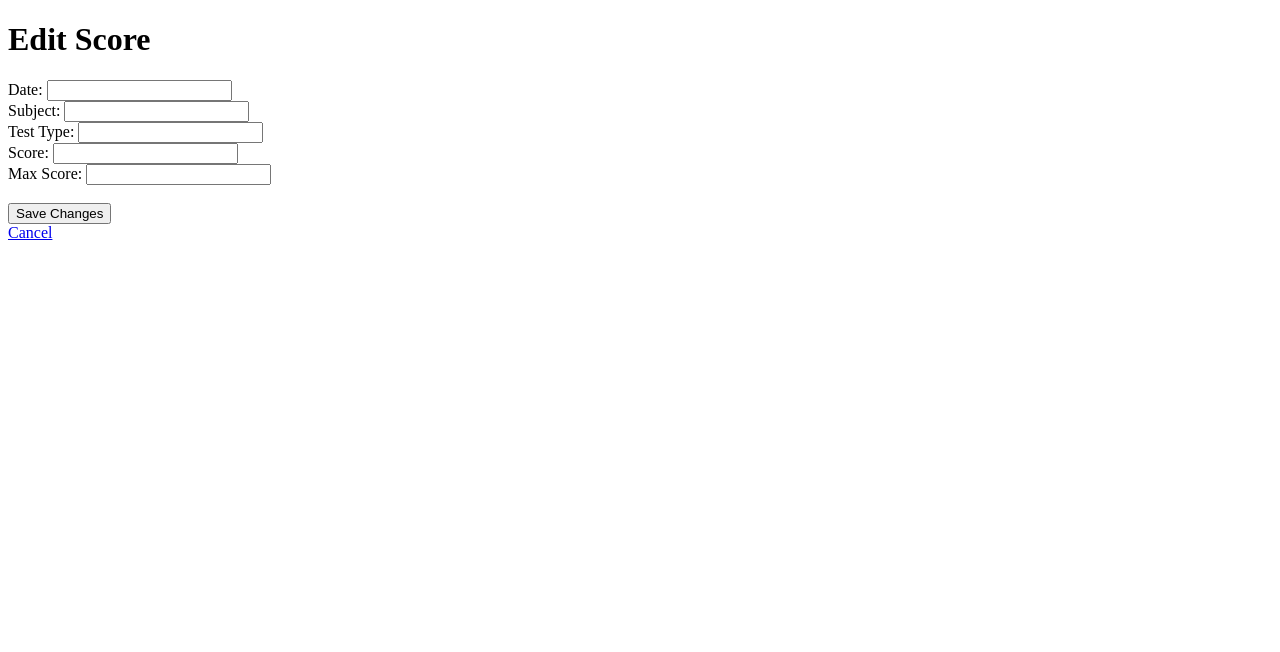
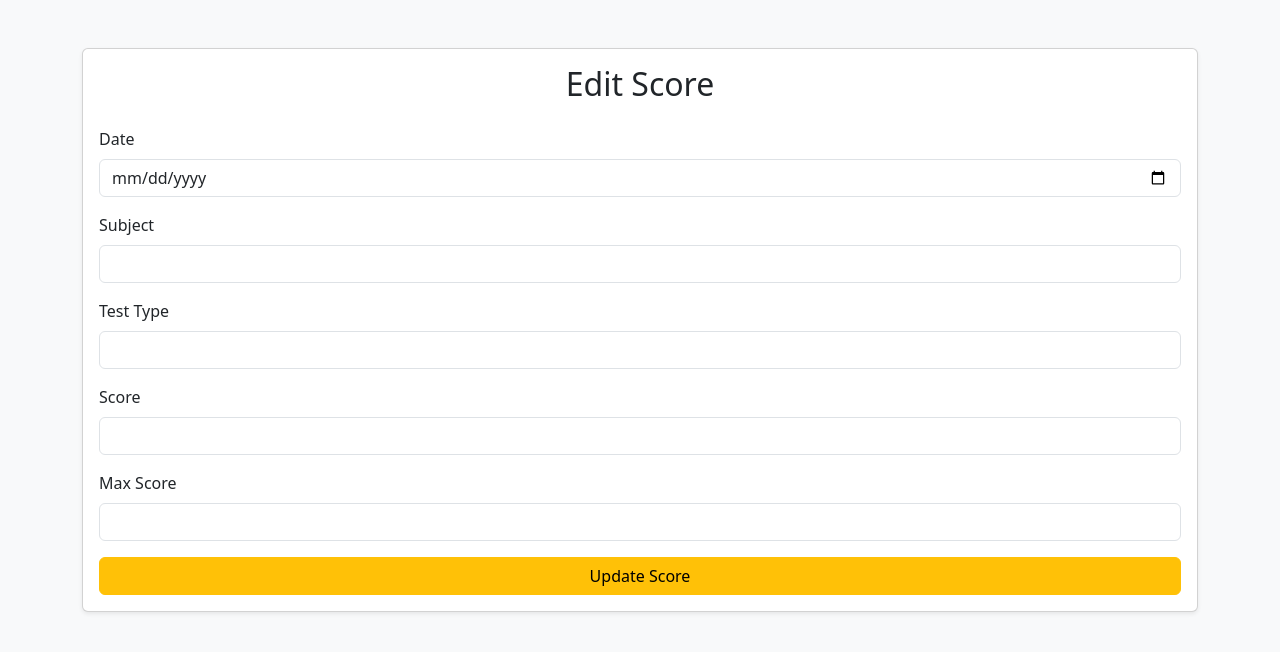
Before and after one commit to J1YA777/study_tracker_web, a Flask app: page /edit_score/1 in a window 1280 px wide. Shown: the top 652 px of the page. Run offline with Flask 3, Linux system fonts and the light colour scheme; the visitor is signed in with stand-in values (Sample User, id 1); data that the repository does not hold is empty.

Commit message:
edit_score.html

```diff
--- a/templates/edit_score.html
+++ b/templates/edit_score.html
@@ -2,28 +2,45 @@
 <html>
 <head>
     <title>Edit Score</title>
+    <link href="https://cdn.jsdelivr.net/npm/bootstrap@5.3.2/dist/css/bootstrap.min.css" rel="stylesheet">
 </head>
-<body>
-    <h1>Edit Score</h1>
-    <form method="POST">
-        <label>Date:</label>
-        <input type="text" name="date" value="{{ score[0] }}" required><br>
+<body class="bg-light">
 
-        <label>Subject:</label>
-        <input type="text" name="subject" value="{{ score[1] }}" required><br>
+<div class="container mt-5">
+    <div class="card shadow-sm">
+        <div class="card-body">
+            <h2 class="card-title text-center mb-4">Edit Score</h2>
+            <form method="POST">
+                <div class="mb-3">
+                    <label class="form-label">Date</label>
+                    <input type="date" name="date" value="{{ score[1] }}" class="form-control" required>
+                </div>
 
-        <label>Test Type:</label>
-        <input type="text" name="test_type" value="{{ score[2] }}" required><br>
+                <div class="mb-3">
+                    <label class="form-label">Subject</label>
+                    <input type="text" name="subject" value="{{ score[2] }}" class="form-control" required>
+                </div>
 
-        <label>Score:</label>
-        <input type="number" step="0.1" name="score" value="{{ score[3] }}" required><br>
+                <div class="mb-3">
+                    <label class="form-label">Test Type</label>
+                    <input type="text" name="test_type" value="{{ score[3] }}" class="form-control" required>
+                </div>
 
-        <label>Max Score:</label>
-        <input type="number" step="0.1" name="max_score" value="{{ score[4] }}" required><br><br>
+                <div class="mb-3">
+                    <label class="form-label">Score</label>
+                    <input type="number" step="0.1" name="score" value="{{ score[4] }}" class="form-control" required>
+                </div>
 
-        <button type="submit">Save Changes</button>
-    </form>
+                <div class="mb-3">
+                    <label class="form-label">Max Score</label>
+                    <input type="number" step="0.1" name="max_score" value="{{ score[5] }}" class="form-control" required>
+                </div>
 
-    <a href="/dashboard">Cancel</a>
+                <button type="submit" class="btn btn-warning w-100">Update Score</button>
+            </form>
+        </div>
+    </div>
+</div>
+
 </body>
 </html>
```
